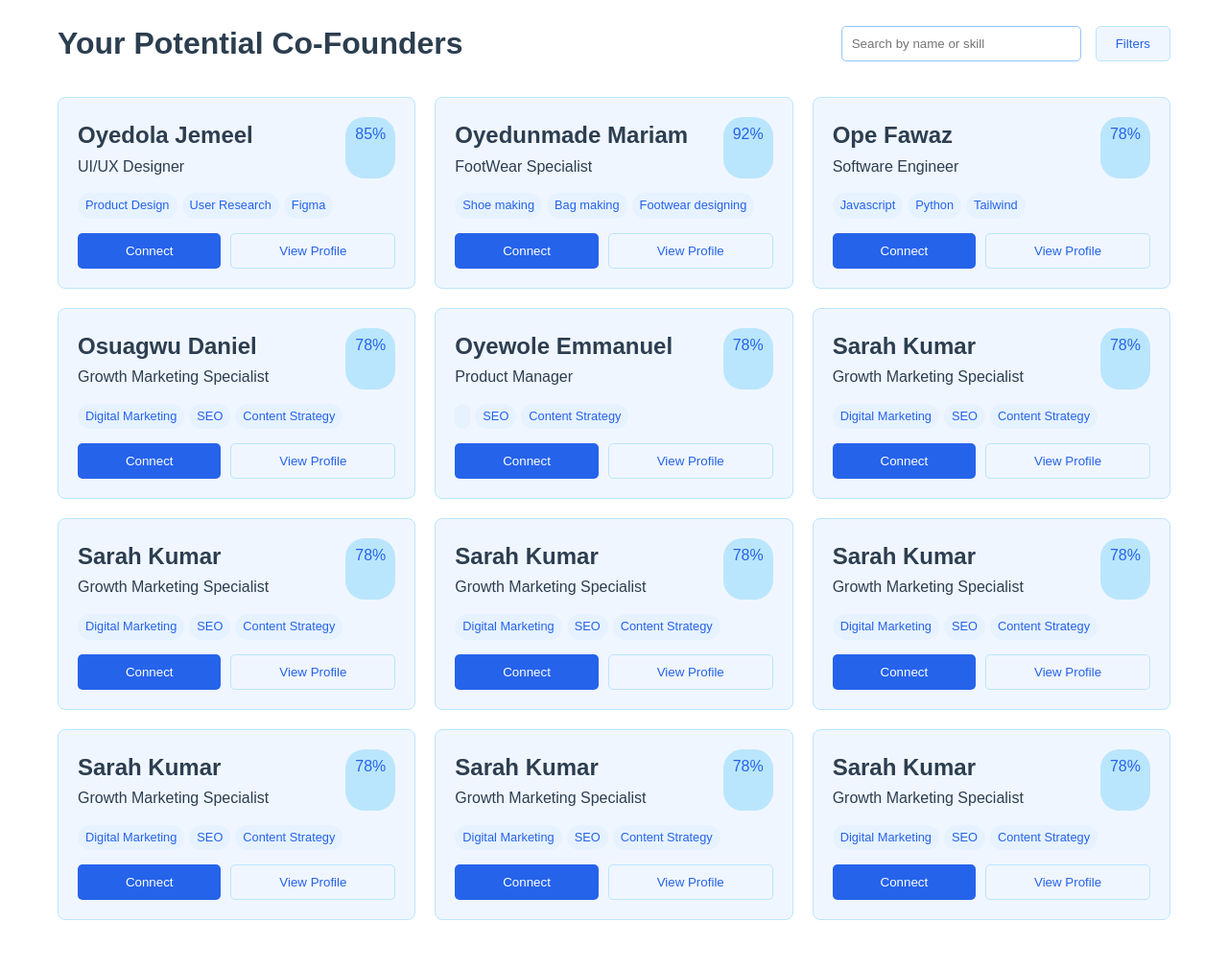
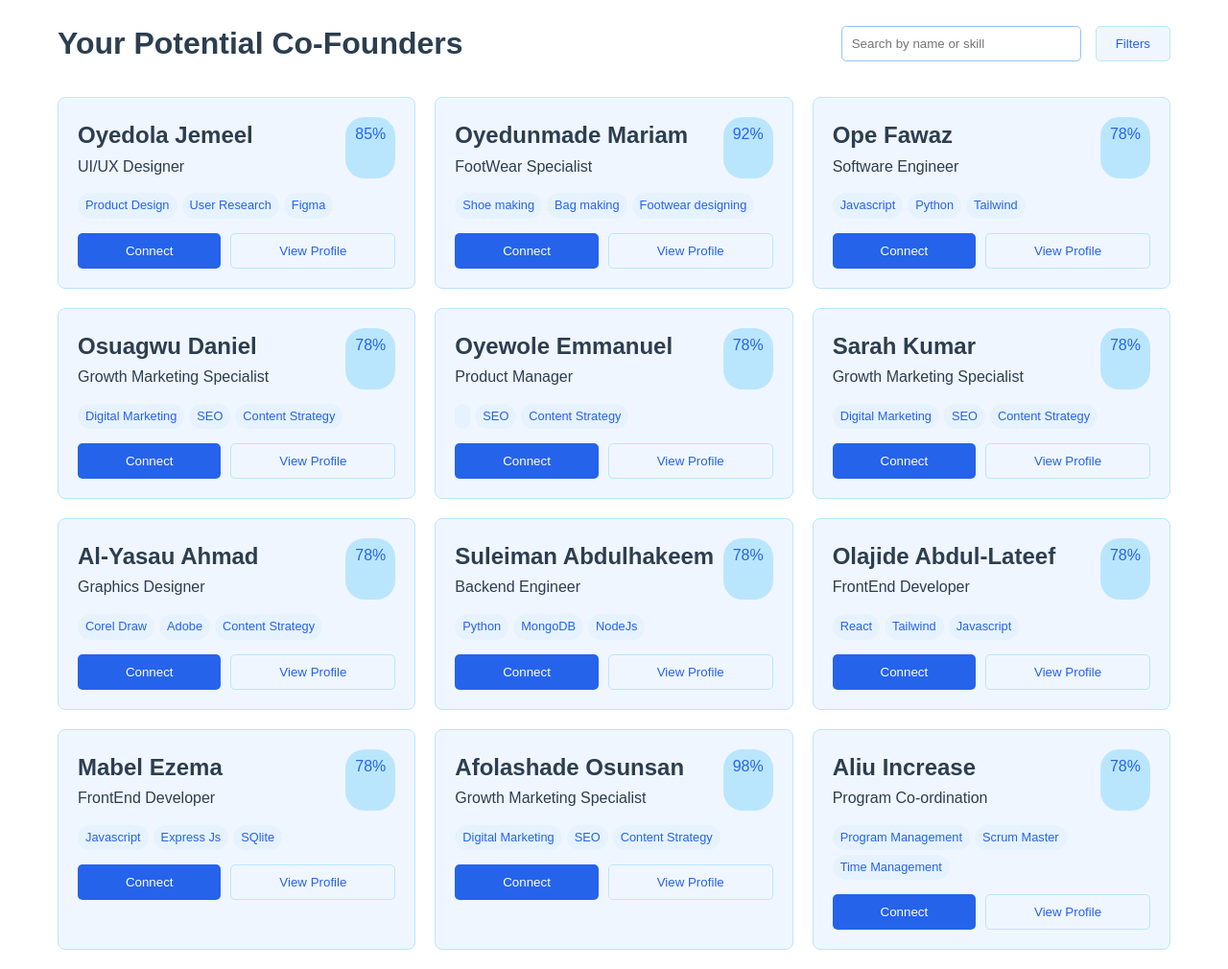
Before and after one commit to Hamfit/FoundrMate, a plain HTML site: page matching.html in a window 1280 px wide. Shown: the whole page at 96% size. Before the commit the page ends 979 px from the top, so only its background shows below. Drawn offline with Linux system fonts and the light colour scheme.

Commit message:
additional changes

```diff
--- a/matching.html
+++ b/matching.html
@@ -230,10 +230,86 @@
             <div class="match-card">
                 <div class="match-header">
                     <div>
-                        <h2>Sarah Kumar</h2>
+                        <h2>Al-Yasau Ahmad</h2>
+                        <p>Graphics Designer</p>
+                    </div>
+                    <span class="compatibility-badge">78%</span>
+                </div>
+                <div class="skills-container">
+                    <span class="skill-tag">Corel Draw</span>
+                    <span class="skill-tag">Adobe</span>
+                    <span class="skill-tag">Content Strategy</span>
+                </div>
+                <div class="match-actions">
+                    <button class="connect-button">Connect</button>
+                    <button class="view-profile-button">View Profile</button>
+                </div>
+            </div>
+
+            <div class="match-card">
+                <div class="match-header">
+                    <div>
+                        <h2>Suleiman Abdulhakeem</h2>
+                        <p>Backend Engineer</p>
+                    </div>
+                    <span class="compatibility-badge">78%</span>
+                </div>
+                <div class="skills-container">
+                    <span class="skill-tag">Python</span>
+                    <span class="skill-tag">MongoDB</span>
+                    <span class="skill-tag">NodeJs</span>
+                </div>
+                <div class="match-actions">
+                    <button class="connect-button">Connect</button>
+                    <button class="view-profile-button">View Profile</button>
+                </div>
+            </div>
+
+            <div class="match-card">
+                <div class="match-header">
+                    <div>
+                        <h2>Olajide Abdul-Lateef</h2>
+                        <p>FrontEnd Developer</p>
+                    </div>
+                    <span class="compatibility-badge">78%</span>
+                </div>
+                <div class="skills-container">
+                    <span class="skill-tag">React</span>
+                    <span class="skill-tag">Tailwind</span>
+                    <span class="skill-tag">Javascript</span>
+                </div>
+                <div class="match-actions">
+                    <button class="connect-button">Connect</button>
+                    <button class="view-profile-button">View Profile</button>
+                </div>
+            </div>
+
+            <div class="match-card">
+                <div class="match-header">
+                    <div>
+                        <h2>Mabel Ezema</h2>
+                        <p>FrontEnd Developer</p>
+                    </div>
+                    <span class="compatibility-badge">78%</span>
+                </div>
+                <div class="skills-container">
+                    <span class="skill-tag">Javascript</span>
+                    <span class="skill-tag">Express Js</span>
+                    <span class="skill-tag">SQlite</span>
+                </div>
+                <div class="match-actions">
+                    <button class="connect-button">Connect</button>
+                    <button class="view-profile-button">View Profile</button>
+                </div>
+            </div>
+
+            <div class="match-card">
+                <div class="match-header">
+                    <div>
+                        <h2>Afolashade Osunsan</h2>
                         <p>Growth Marketing Specialist</p>
                     </div>
-                    <span class="compatibility-badge">78%</span>
+                    <span class="compatibility-badge">98%</span>
                 </div>
                 <div class="skills-container">
                     <span class="skill-tag">Digital Marketing</span>
@@ -249,91 +325,15 @@
             <div class="match-card">
                 <div class="match-header">
                     <div>
-                        <h2>Sarah Kumar</h2>
-                        <p>Growth Marketing Specialist</p>
+                        <h2>Aliu Increase</h2>
+                        <p>Program Co-ordination</p>
                     </div>
                     <span class="compatibility-badge">78%</span>
                 </div>
                 <div class="skills-container">
-                    <span class="skill-tag">Digital Marketing</span>
-                    <span class="skill-tag">SEO</span>
-                    <span class="skill-tag">Content Strategy</span>
-                </div>
-                <div class="match-actions">
-                    <button class="connect-button">Connect</button>
-                    <button class="view-profile-button">View Profile</button>
-                </div>
-            </div>
-
-            <div class="match-card">
-                <div class="match-header">
-                    <div>
-                        <h2>Sarah Kumar</h2>
-                        <p>Growth Marketing Specialist</p>
-                    </div>
-                    <span class="compatibility-badge">78%</span>
-                </div>
-                <div class="skills-container">
-                    <span class="skill-tag">Digital Marketing</span>
-                    <span class="skill-tag">SEO</span>
-                    <span class="skill-tag">Content Strategy</span>
-                </div>
-                <div class="match-actions">
-                    <button class="connect-button">Connect</button>
-                    <button class="view-profile-button">View Profile</button>
-                </div>
-            </div>
-
-            <div class="match-card">
-                <div class="match-header">
-                    <div>
-                        <h2>Sarah Kumar</h2>
-                        <p>Growth Marketing Specialist</p>
-                    </div>
-                    <span class="compatibility-badge">78%</span>
-                </div>
-                <div class="skills-container">
-                    <span class="skill-tag">Digital Marketing</span>
-                    <span class="skill-tag">SEO</span>
-                    <span class="skill-tag">Content Strategy</span>
-                </div>
-                <div class="match-actions">
-                    <button class="connect-button">Connect</button>
-                    <button class="view-profile-button">View Profile</button>
-                </div>
-            </div>
-
-            <div class="match-card">
-                <div class="match-header">
-                    <div>
-                        <h2>Sarah Kumar</h2>
-                        <p>Growth Marketing Specialist</p>
-                    </div>
-                    <span class="compatibility-badge">78%</span>
-                </div>
-                <div class="skills-container">
-                    <span class="skill-tag">Digital Marketing</span>
-                    <span class="skill-tag">SEO</span>
-                    <span class="skill-tag">Content Strategy</span>
-                </div>
-                <div class="match-actions">
-                    <button class="connect-button">Connect</button>
-                    <button class="view-profile-button">View Profile</button>
-                </div>
-            </div>
-
-            <div class="match-card">
-                <div class="match-header">
-                    <div>
-                        <h2>Sarah Kumar</h2>
-                        <p>Growth Marketing Specialist</p>
-                    </div>
-                    <span class="compatibility-badge">78%</span>
-                </div>
-                <div class="skills-container">
-                    <span class="skill-tag">Digital Marketing</span>
-                    <span class="skill-tag">SEO</span>
-                    <span class="skill-tag">Content Strategy</span>
+                    <span class="skill-tag">Program Management</span>
+                    <span class="skill-tag">Scrum Master</span>
+                    <span class="skill-tag">Time Management</span>
                 </div>
                 <div class="match-actions">
                     <button class="connect-button">Connect</button>
```
